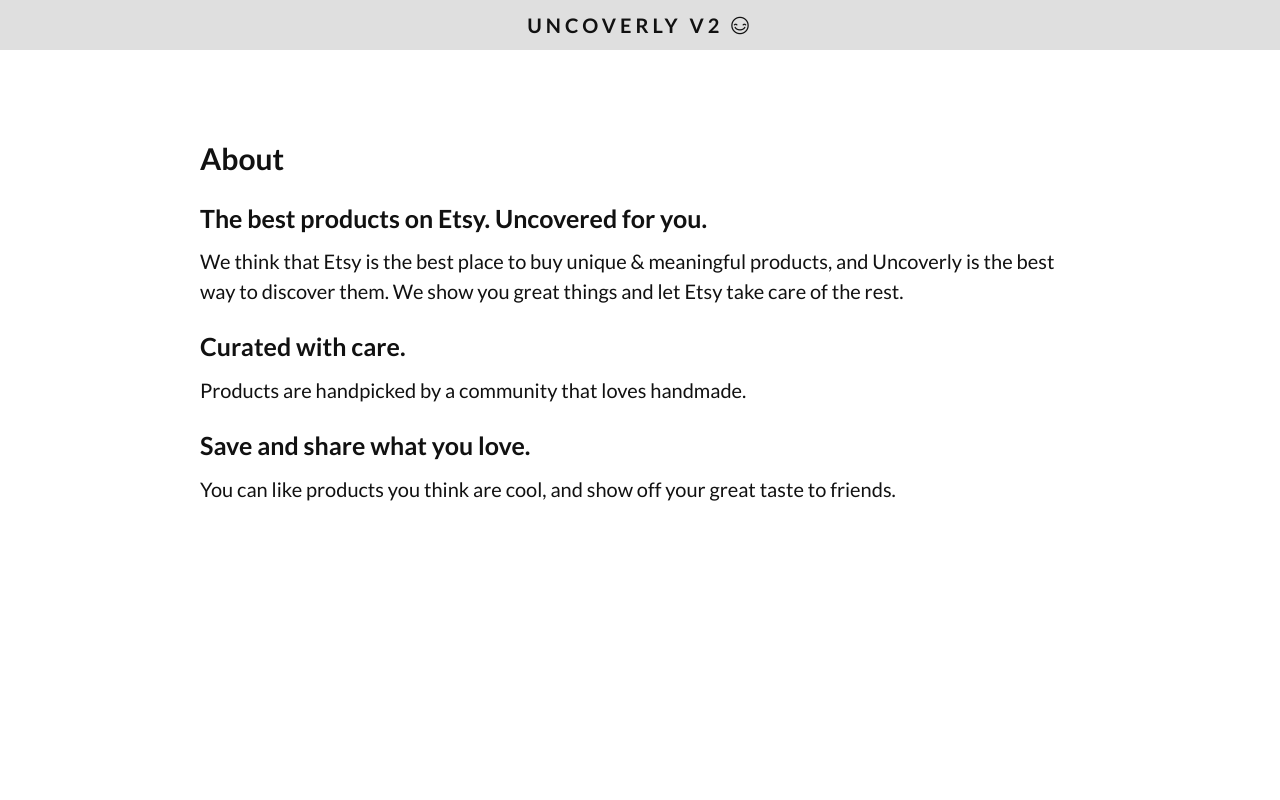
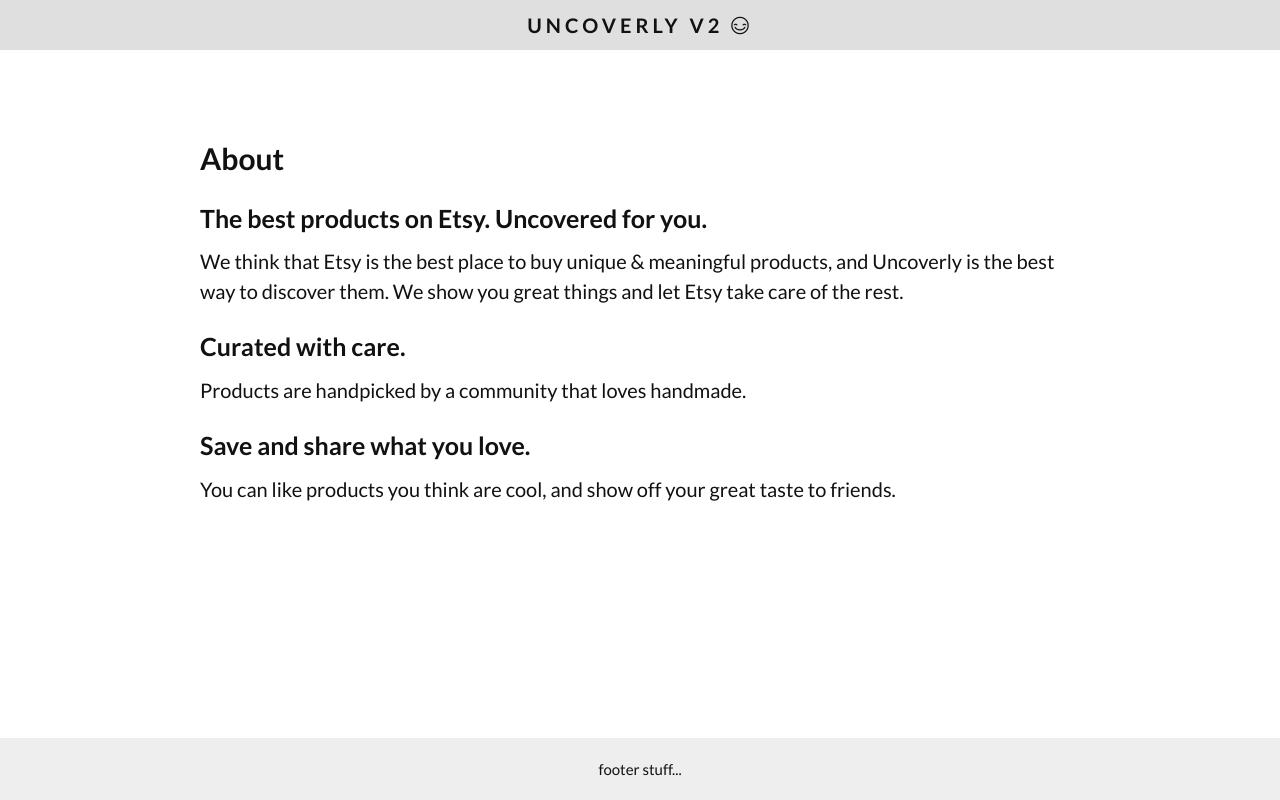
Before and after one commit to brendansudol/uncoverly, a Django app: page /about in a window 1280 px wide. Run offline with Django 3.2, Linux system fonts and the light colour scheme; style sheets or scripts are compiled from the project's sources.

Commit message:
add sticky footer

```diff
--- /dev/null
+++ b/web/static/sass/_footer.scss
@@ -0,0 +1,23 @@
+.site {
+  display: -webkit-box;
+  display: -webkit-flex;
+  display: -ms-flexbox;
+  display: flex;
+  -webkit-box-orient: vertical;
+  -webkit-box-direction: normal;
+  -webkit-flex-direction: column;
+      -ms-flex-direction: column;
+          flex-direction: column;
+  min-height: 100vh;
+}
+
+.site-wrap {
+  -webkit-box-flex: 1;
+  -webkit-flex: 1;
+      -ms-flex: 1 0 auto;
+          flex: 1 0 auto;
+}
+
+footer {
+  background-color: #eee;
+}
--- a/web/static/sass/app.scss
+++ b/web/static/sass/app.scss
@@ -8,3 +8,4 @@
 @import 'tooltip';
 @import 'modal';
 @import 'misc';
+@import 'footer';
--- a/web/templates/web/base.html
+++ b/web/templates/web/base.html
@@ -24,7 +24,8 @@
       <script src="https://oss.maxcdn.com/respond/1.4.2/respond.min.js"></script>
     <![endif]-->
   </head>
-  <body>
+  <body class="site">
+    <div class="site-wrap">
       <nav class="clearfix mb2 bg-darken-2">
         <div class="container px2 py1 center">
           <a href="/" class="bold black caps h4">
@@ -34,8 +35,12 @@
       </nav>
       <div class="container px2 py3">
         {% block content %}{% endblock %}
+      </div>
+    </div>
+    <footer class="center">
+      <div class="p2 h6">footer stuff...</div>
+    </footer>
     {% block jsconfig %}{% endblock %}
     {% block footerjs %}{% endblock %}
-    </div>
   </body>
 </html>
```
Lines whose indentation alone changed are shown as unchanged.
